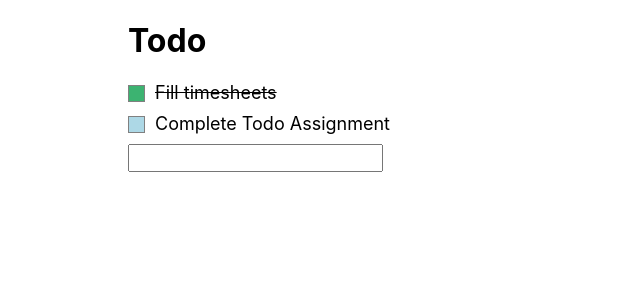
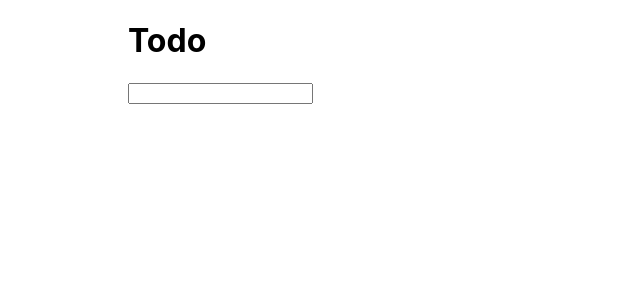
Before and after one commit to bsanthoshkumar/todo, a React (Create React App) app: page / in a window 1280 px wide. Shown: the top 300 px of the page, without its empty margins (0-640 px from the left). Built offline with nearby package versions, Linux system fonts and the light colour scheme.

Commit message:
adding new items to todo

```diff
--- a/src/Input.js
+++ b/src/Input.js
@@ -1,11 +1,15 @@
 import React from 'react';
+import './Todo.css';
 
-const Input = ({ value, onChangeHandler, className }) => {
+const Input = ({ value, onChangeHandler, onEnterHandler }) => {
   return (
     <input
-      className={className}
+      className={'inputBox'}
       value={value}
       onChange={(event) => onChangeHandler(event.target.value)}
+      onKeyPress={({ key, target }) => {
+        if (key === 'Enter') onEnterHandler(target.value);
+      }}
     />
   );
 };
--- a/src/Todo.css
+++ b/src/Todo.css
@@ -2,6 +2,6 @@
   padding-left: 10%;
 }
 
-.inputBox {
+.inputBox:focus {
   font-size: larger;
 }
--- a/src/Todo.js
+++ b/src/Todo.js
@@ -10,24 +10,23 @@ const update = (obj, path, fn) => {
   return obj;
 };
 
-const intialState = {
-  value: '',
-  todoItems: [
-    { name: 'Fill timesheets', isDone: true },
-    { name: 'Complete Todo Assignment', isDone: false },
-  ],
-};
-
 class Todo extends React.Component {
   constructor(props) {
     super(props);
-    this.state = intialState;
+    this.state = { value: '', todoItems: [] };
     this.handleChange = this.handleChange.bind(this);
+    this.handleOnEnter = this.handleOnEnter.bind(this);
     this.updateCheckStatus = this.updateCheckStatus.bind(this);
   }
 
   handleChange(text) {
     this.setState(({ value }) => ({ value: text }));
+  }
+
+  handleOnEnter(text) {
+    const items = this.state.todoItems;
+    items.push({ name: text, isDone: false });
+    this.setState({ value: '', todoItems: items });
   }
 
   updateCheckStatus(id) {
@@ -43,9 +42,9 @@ class Todo extends React.Component {
           updateHandler={this.updateCheckStatus}
         />
         <Input
-          className={'inputBox'}
           value={this.state.value}
           onChangeHandler={this.handleChange}
+          onEnterHandler={this.handleOnEnter}
         />
       </div>
     );
```
